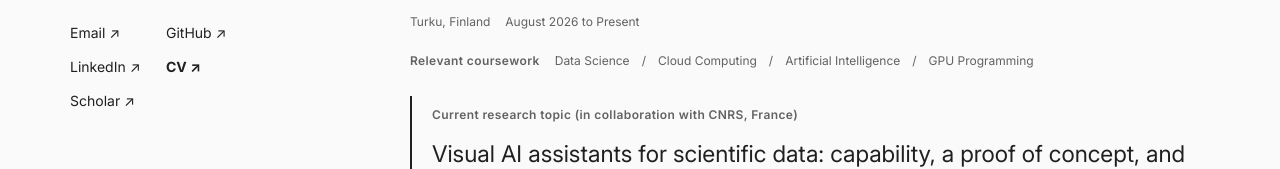
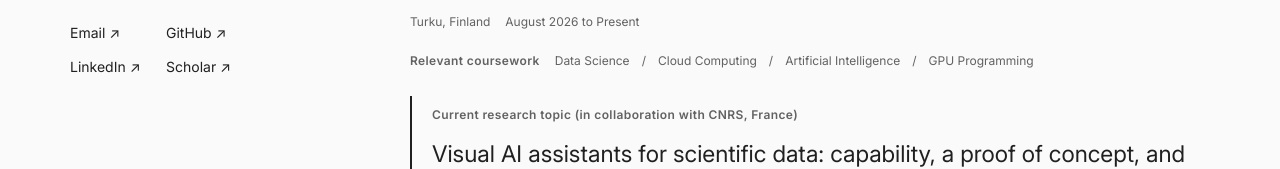
Before and after one commit to mdjawadulhasan/mdjawadulhasan.github.io, a plain HTML site: page index.html in a window 1280 px wide. Shown: the part 758-927 px from the top of the page. Drawn offline with Linux system fonts and the light colour scheme.

Commit message:
portfolio updated

```diff
--- a/index.html
+++ b/index.html
@@ -37,7 +37,7 @@
   <div class="profile-identity"><div><p class="profile-name">Md Jawadul Hasan</p><p class="profile-role">Software engineer<br>&amp; AI researcher</p><p class="profile-location">Turku, Finland</p></div></div>
   <button class="menu-toggle" type="button" aria-expanded="false" aria-controls="site-nav">Explore <span aria-hidden="true">+</span></button>
   <nav class="site-nav" id="site-nav" aria-label="Main navigation"><a href="#about">Overview</a><a href="#education">Education</a><a href="#experience">Work Experience</a><a href="#projects">Projects</a><a href="#research">Research</a><a href="#achievements">Recognition</a><a href="#skills">Technical Skills</a><a href="#certifications">Certifications</a><a href="#languages">Languages</a></nav>
-  <div class="sidebar-contact"><div class="contact-row"><a href="mailto:mdjawadulhasan@gmail.com">Email ↗</a><a href="https://github.com/mdjawadulhasan">GitHub ↗</a></div><div class="contact-row"><a href="https://linkedin.com/in/mdjawadulhasan/">LinkedIn ↗</a><a class="cv-link" href="assets/CV-%20Md%20Jawadul%20Hasan.pdf" target="_blank" rel="noopener noreferrer" aria-label="View CV (opens in a new tab)">CV ↗</a></div><div class="contact-row"><a href="https://scholar.google.com/citations?hl=en&amp;user=uJpYKToAAAAJ" target="_blank" rel="noopener noreferrer" aria-label="Google Scholar profile (opens in a new tab)">Scholar ↗</a></div></div>
+  <div class="sidebar-contact"><div class="contact-row"><a href="mailto:mdjawadulhasan@gmail.com">Email ↗</a><a href="https://github.com/mdjawadulhasan">GitHub ↗</a></div><div class="contact-row"><a href="https://linkedin.com/in/mdjawadulhasan/">LinkedIn ↗</a><a href="https://scholar.google.com/citations?hl=en&amp;user=uJpYKToAAAAJ" target="_blank" rel="noopener noreferrer" aria-label="Google Scholar profile (opens in a new tab)">Scholar ↗</a></div></div>
 </aside>
 <main id="main" class="main-column">
 <section id="about" class="overview" aria-labelledby="hero-title">
--- a/stylesheet.css
+++ b/stylesheet.css
@@ -43,7 +43,6 @@ img { display:block; max-width:100%; }
 .sidebar-contact { display:flex; flex-direction:column; gap:10px; margin-top:28px; font-size:14px; }
 .sidebar-contact .contact-row { display:grid; grid-template-columns:80px 1fr; gap:16px; }
 .sidebar-contact a { font-weight:400; }
-.sidebar-contact .cv-link { font-weight:700; }
 .sidebar-note { margin-top:20px; padding-top:0; font-size:12px; line-height:1.9; color:var(--muted); font-family:var(--sans); }
 .menu-toggle { display:none; }
 .skip-link { position:fixed; top:-100px; left:20px; background:var(--ink); color:var(--paper); padding:10px 20px; z-index:20; }
```
Also changed, not shown: 1 other file.
